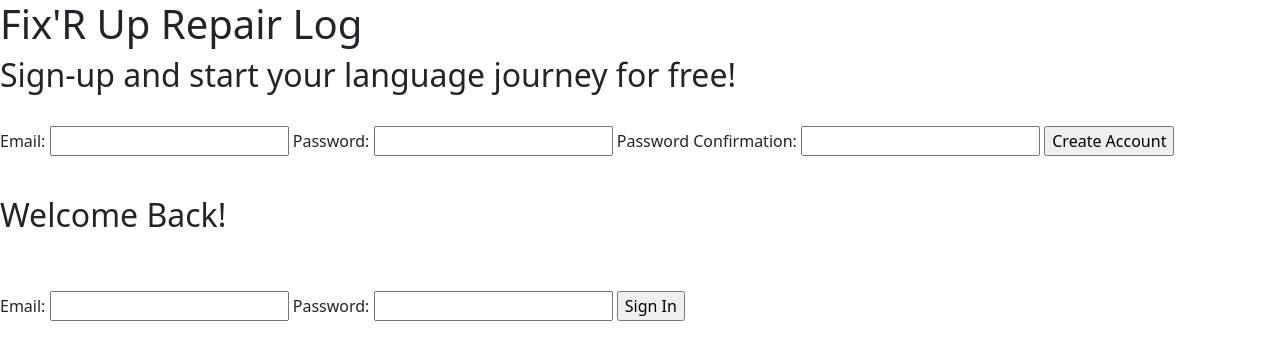
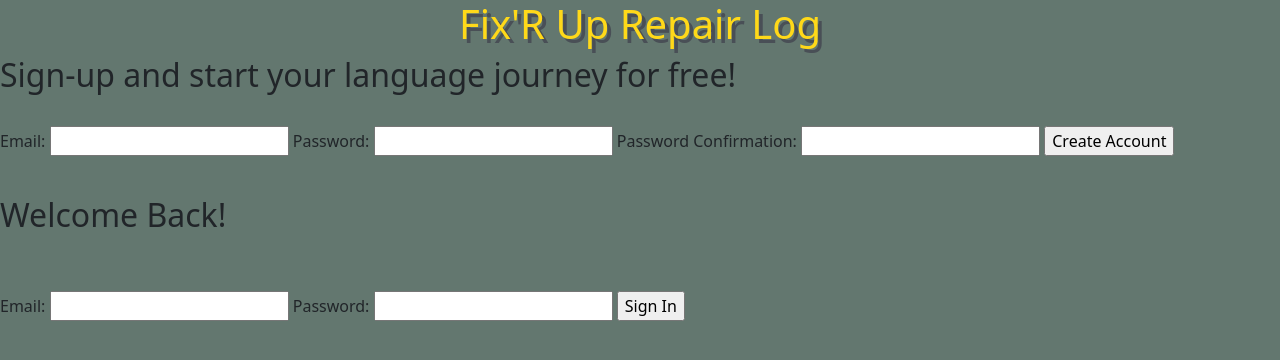
Before and after one commit to tommycravens/Fix-R-Up-Repair-Log-client, a website built with webpack: page index.html in a window 1280 px wide. Built offline with nearby package versions, Linux system fonts and the light colour scheme.

Commit message:
adding a pop of color in the styles folder

```diff
--- a/app/styles/index.scss
+++ b/app/styles/index.scss
@@ -1 +1,13 @@
 @import '~bootstrap/scss/bootstrap';
+@import url('https://fonts.googleapis.com/css2?family=Spectral:wght@300&display=swap');
+
+body {
+  background-color: #63776f;
+}
+h1 {
+  color: #ffd919;
+  text-shadow: 4px 4px #494f56;
+  display: flex;
+  justify-content: center;
+  text-align: center
+}
```
